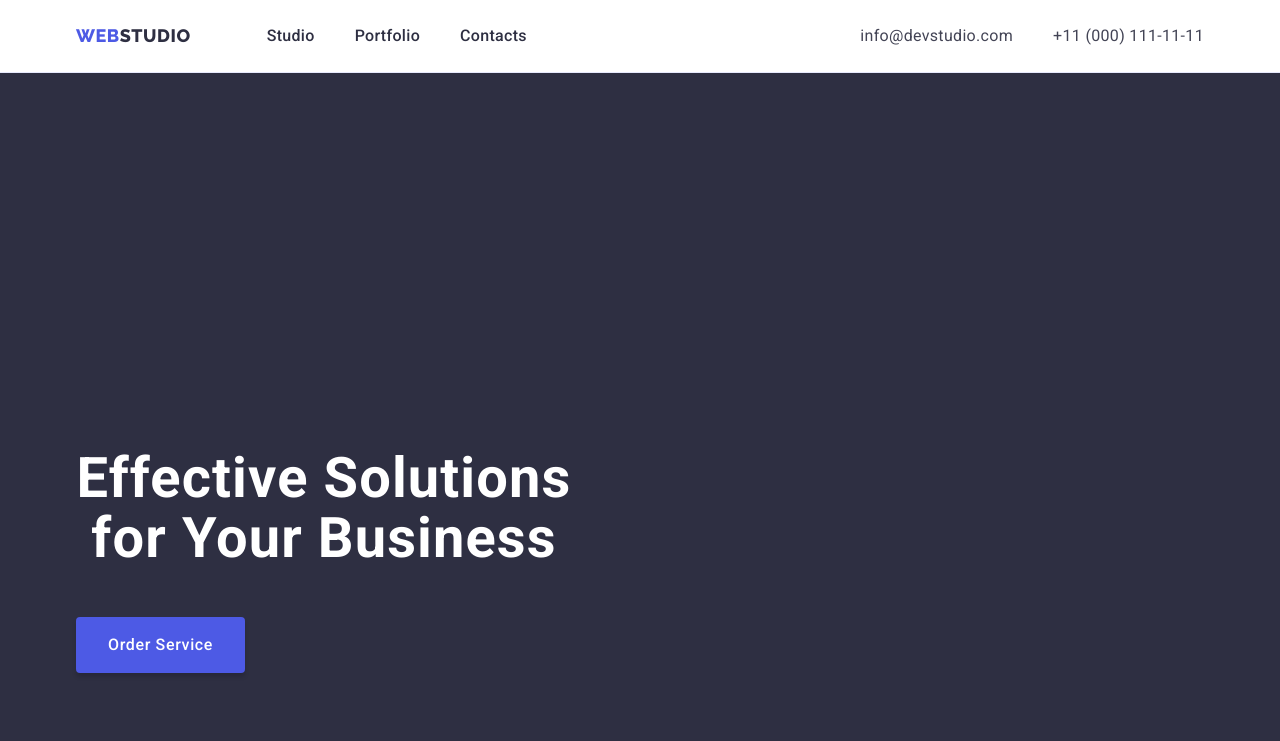
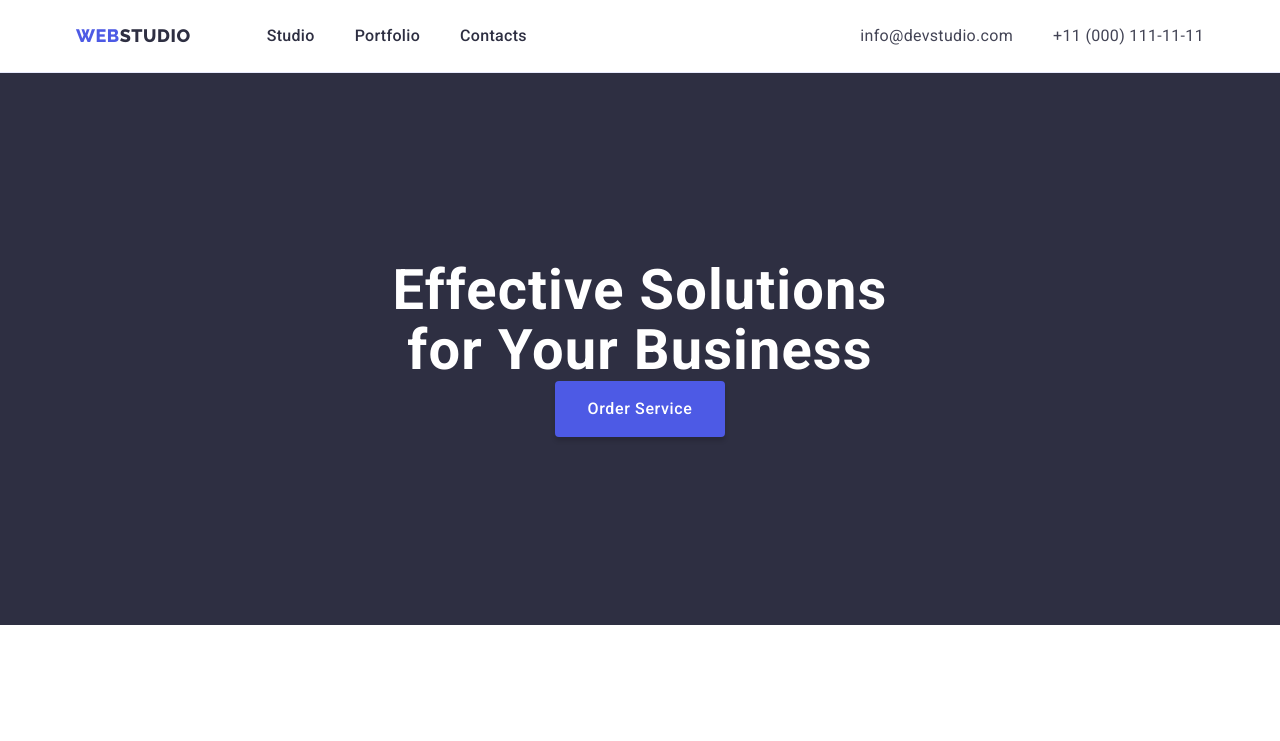
Before and after one commit to Mykyta-Ushakow/goit-markup-hw-03, a plain HTML site: page index.html in a window 1280 px wide. Shown: the top 741 px of the page. Drawn offline with nearby package versions, Linux system fonts and the light colour scheme.

Commit message:
post-submission adjustments

```diff
--- a/css/styles.css
+++ b/css/styles.css
@@ -193,11 +193,7 @@ ul {
 
 .hero-section {
   background-color: #2e2f42;
-  display: flex;
   padding: 188px 0;
-  flex-direction: column;
-  justify-content: center;
-  align-items: center;
 }
 
 .hero-head {
@@ -208,10 +204,9 @@ ul {
   text-align: center;
   letter-spacing: 0.02em;
   line-height: 1.07;
-  width: 100%;
   max-width: 496px;
   margin-bottom: 48px;
-  margin-top: 188px;
+  margin: 0 auto;
 }
 
 .studio-hero-button {
@@ -232,7 +227,7 @@ ul {
   gap: 10px;
   border: none;
   display: block;
-  margin-bottom: 188px;
+  margin: 0 auto;
   min-width: 169px;
   height: 56px;
 }
@@ -319,8 +314,6 @@ ul {
 .team-list {
   display: flex;
   gap: 24px;
-  flex-basis: ((100% - 3 * 24px) / 4);
-  margin-top: 72px;
 }
 
 .team-wrap {
```
